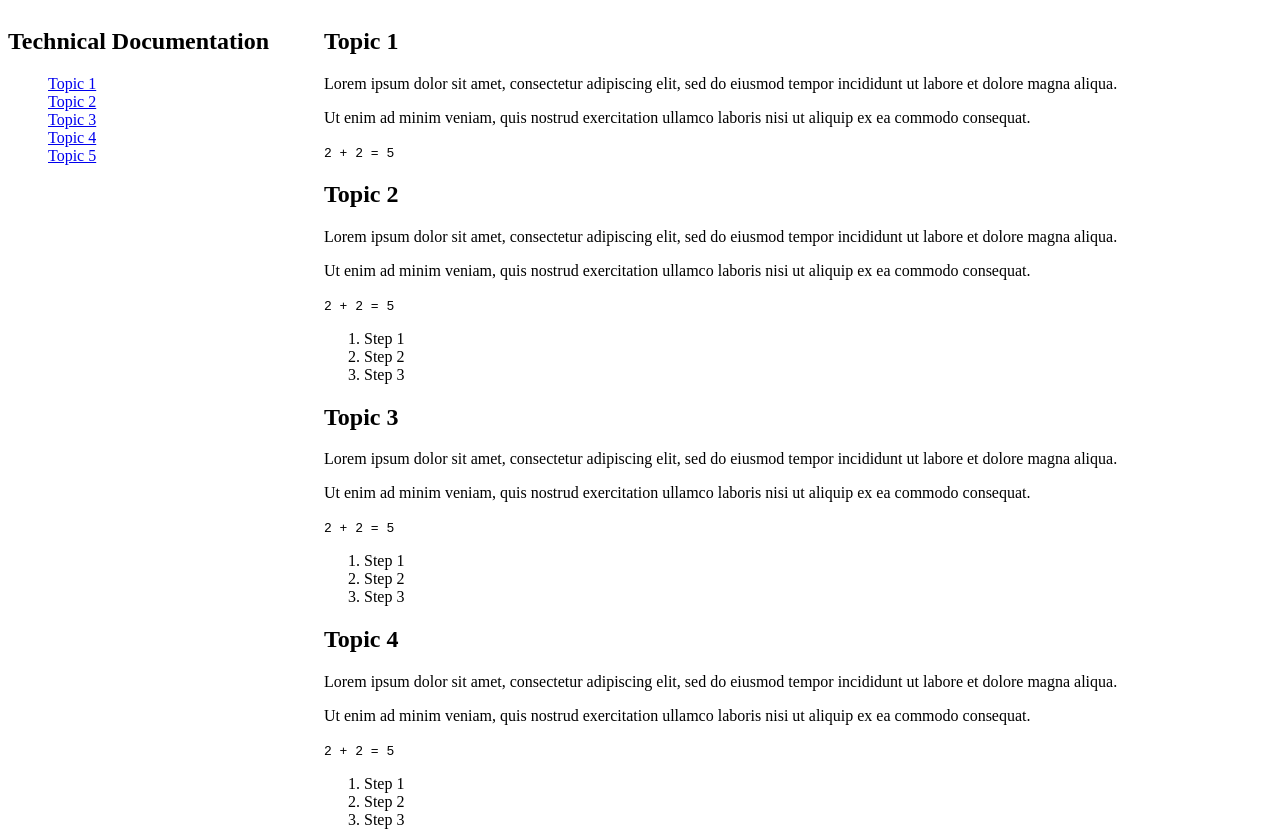
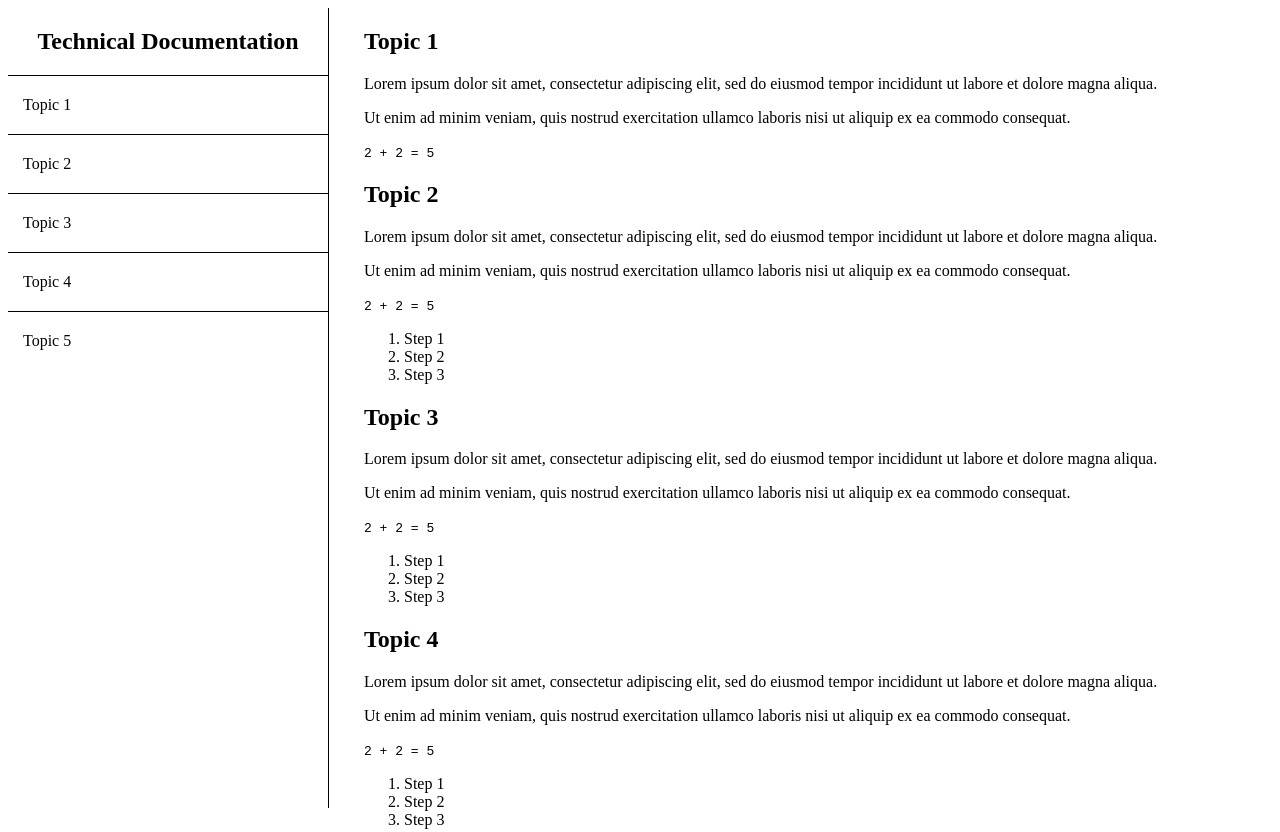
Before and after one commit to jpstanway/fcc-technical-doc, a plain HTML site: page index.html in a window 1280 px wide. Shown: the top 832 px of the page. Drawn offline with Linux system fonts and the light colour scheme.

Commit message:
add border styling and set alignment for navbar menu items

```diff
--- a/style.css
+++ b/style.css
@@ -1,3 +1,7 @@
+html, body {
+    height: 100%;
+}
+
 #container {
     width: 100%;
     display: grid;
@@ -6,13 +10,33 @@
 
 #navbar {
     width: 25%;
+    height: 100%;
     position: fixed;
+    border-right: 1px solid #000;
+}
+
+#navbar header {
+    text-align: center;
 }
 
 #main-menu {
     list-style-type: none;
+    padding: 0;
 }
 
 #main-doc {
+    padding-left: 40px;
     grid-column: 2/3;
 }
+
+.nav-link {
+    display: block;
+    padding: 20px 15px;
+    border-top: 1px solid #000;
+    color: #000;
+    text-decoration: none;
+}
+
+.nav-link:hover {
+    background-color: #efefef;
+}
```
